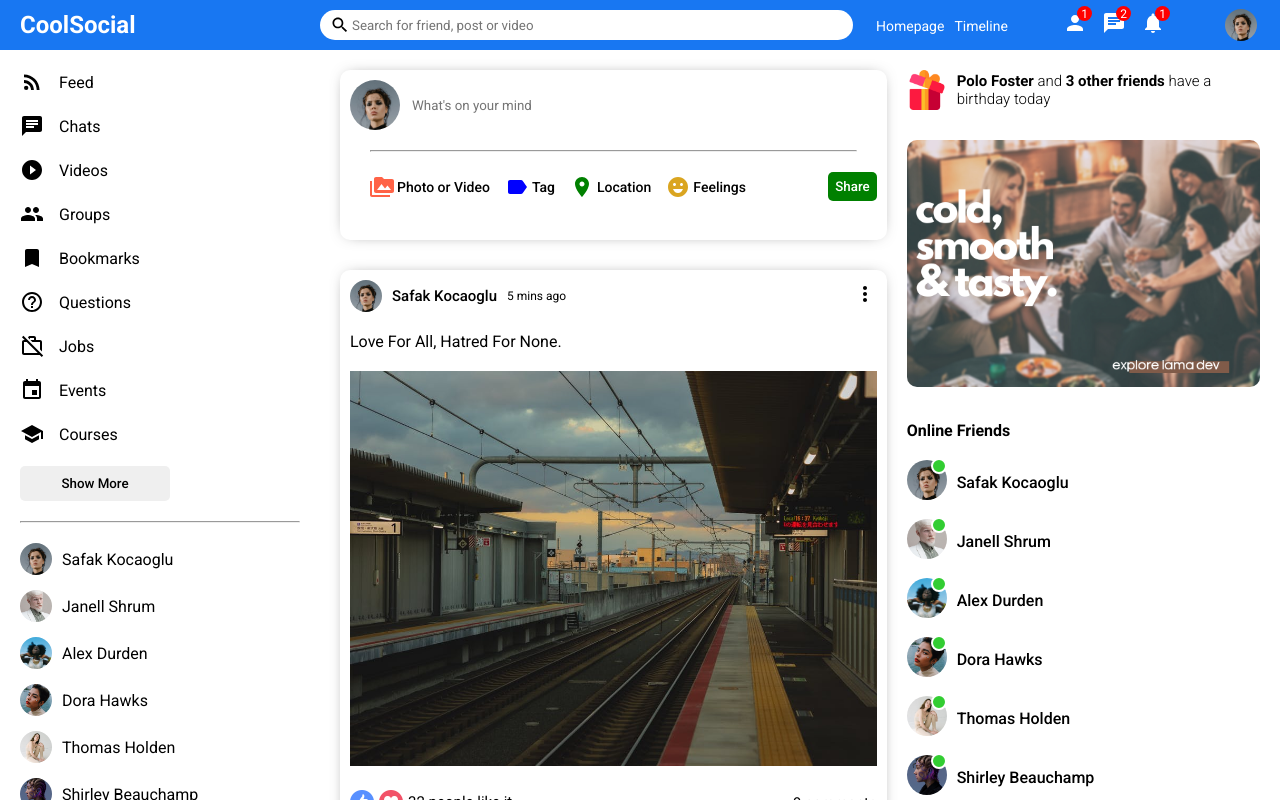
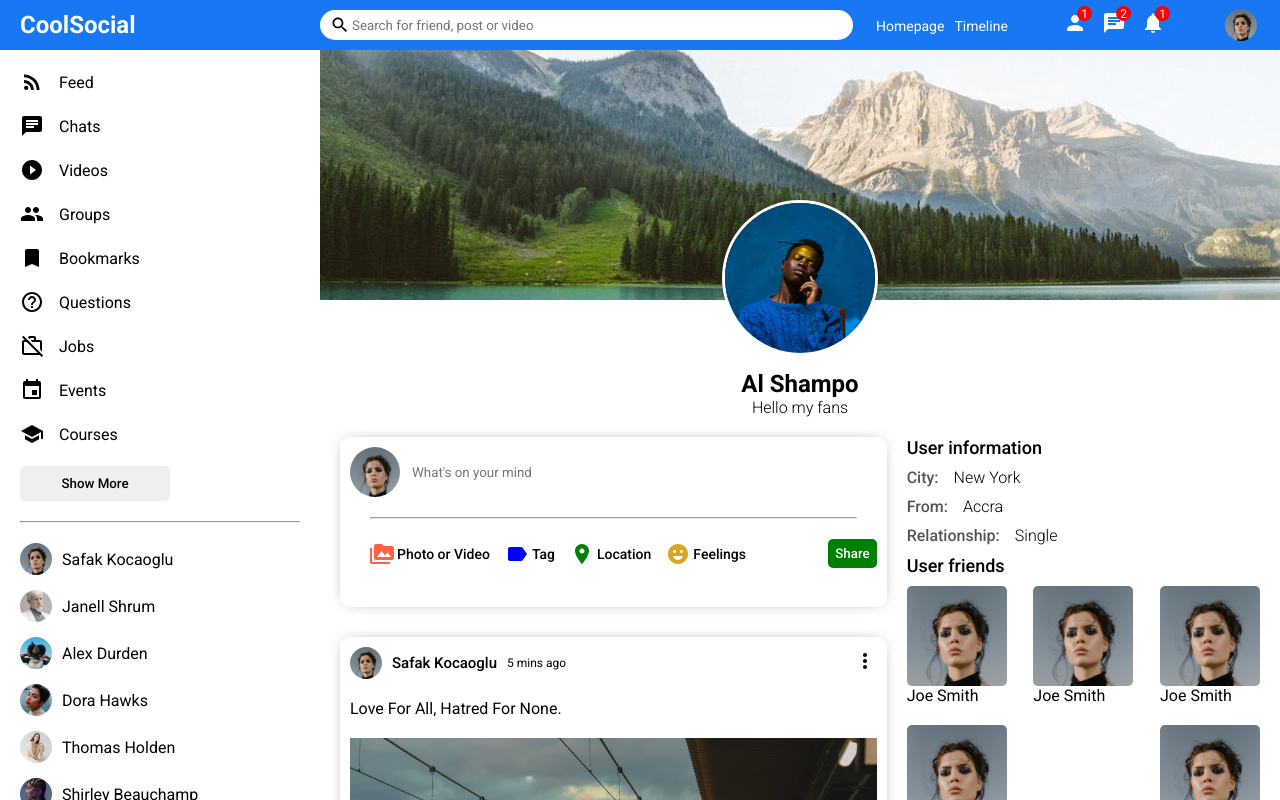
Before and after one commit to Midstackdev/mern-social, a React (Create React App) app in the folder client/: page / in a window 1280 px wide. Shown: the top 800 px of the page. Built offline with nearby package versions, Linux system fonts and the light colour scheme.

Commit message:
profile ui

```diff
--- a/client/src/App.js
+++ b/client/src/App.js
@@ -1,11 +1,12 @@
 import Home from "./pages/home/Home";
+import Profile from "./pages/profile/Profile";
 
 
 
 function App() {
   return (
     <div>
-      <Home />
+      <Profile />
     </div>
   );
 }
--- a/client/src/components/rightbar/Rightbar.jsx
+++ b/client/src/components/rightbar/Rightbar.jsx
@@ -3,10 +3,11 @@
 import { Users } from '../../dummyData'
 import Online from '../online/Online'
 
-export default function Rightbar() {
-    return (
-        <div className="rightbar">
-            <div className="rightbarWrapper">
+export default function Rightbar({ profile }) {
+
+    const HomeRightbar = () => {
+        return (
+            <>
                 <div className="birthdayContainer">
                     <img src="/assets/gift.png" alt="" className="birthdayImg"/>
                     <span className="birthdayText">
@@ -20,6 +21,56 @@
                         <Online key={user.id} user={user} />
                     ))}
                 </ul>
+            </>
+        )
+    }
+
+    const ProfileRightbar = () => (
+        <>
+            <h4 className="rightbarTitle">User information</h4>
+            <div className="rightbarInfo">
+                <div className="rightbarInfoItem">
+                    <span className="rightbarInfoKey">City:</span>
+                    <span className="rightbarInfoValue">New York</span>
+                </div>
+                <div className="rightbarInfoItem">
+                    <span className="rightbarInfoKey">From:</span>
+                    <span className="rightbarInfoValue">Accra</span>
+                </div>
+                <div className="rightbarInfoItem">
+                    <span className="rightbarInfoKey">Relationship:</span>
+                    <span className="rightbarInfoValue">Single</span>
+                </div>
+            </div>
+            <h4 className="rightbarTitle">User friends</h4>
+            <div className="rightbarFollowings">
+                <div className="rightbarFollowing">
+                    <img src="/assets/person/1.jpeg" alt="" className="rightbarFollowingImg"/>
+                    <span className="rightbarFollowingName">Joe Smith</span>
+                </div>
+                <div className="rightbarFollowing">
+                    <img src="/assets/person/1.jpeg" alt="" className="rightbarFollowingImg"/>
+                    <span className="rightbarFollowingName">Joe Smith</span>
+                </div>
+                <div className="rightbarFollowing">
+                    <img src="/assets/person/1.jpeg" alt="" className="rightbarFollowingImg"/>
+                    <span className="rightbarFollowingName">Joe Smith</span>
+                </div>
+                <div className="rightbarFollowing">
+                    <img src="/assets/person/1.jpeg" alt="" className="rightbarFollowingImg"/>
+                    <span className="rightbarFollowingName">Joe Smith</span>
+                </div>
+                <div className="rightbarFollowing">
+                    <img src="/assets/person/1.jpeg" alt="" className="rightbarFollowingImg"/>
+                    <span className="rightbarFollowingName">Joe Smith</span>
+                </div>
+            </div>
+        </>
+    )
+    return (
+        <div className="rightbar">
+            <div className="rightbarWrapper">
+                <ProfileRightbar />
             </div>
         </div>
     )
--- a/client/src/components/rightbar/rightbar.css
+++ b/client/src/components/rightbar/rightbar.css
@@ -37,3 +37,47 @@
     margin: 0;
     list-style: none;
 }
+
+.rightbarTitle {
+    font-size: 18px;
+    font-weight: 500;
+    margin-bottom: 10px;
+}
+
+.rightbarInfo {
+    margin-bottom: 10px;
+}
+
+.rightbarInfoItem {
+    margin-bottom: 10px;
+}
+
+.rightbarInfoKey {
+    font-weight: 500;
+    margin-right: 15px;
+    color: #555;
+}
+
+.rightbarInfoValue {
+    font-weight: 300;
+}
+
+.rightbarFollowings {
+    display: flex;
+    flex-wrap: wrap;
+    justify-content: space-between;
+}
+
+.rightbarFollowing {
+    display: flex;
+    flex-direction: column;
+    margin-bottom: 20px;
+    cursor: pointer;
+}
+
+.rightbarFollowingImg {
+    width: 100px;
+    height: 100px;
+    object-fit: cover;
+    border-radius: 5px;
+}
--- /dev/null
+++ b/client/src/pages/profile/Profile.jsx
@@ -0,0 +1,34 @@
+import React from 'react'
+import Sidebar from '../../components/sidebar/Sidebar'
+import Topbar from '../../components/topbar/Topbar'
+import Feed from '../../components/feed/Feed'
+import Rightbar from '../../components/rightbar/Rightbar'
+
+import './profile.css'
+
+export default function Profile() {
+    return (
+        <>
+            <Topbar />
+            <div className="profile">
+                <Sidebar />
+                <div className="profileRight">
+                    <div className="profileRightTop">
+                        <div className="profileCover">
+                            <img src="/assets/post/3.jpeg" alt="" className="profileCoverImg" />
+                            <img src="/assets/person/7.jpeg" alt="" className="profileUserImg" />
+                        </div>
+                        <div className="profileInfo">
+                            <h4 className="profileInfoName">Al Shampo</h4>
+                            <p className="profileInfoDesc">Hello my fans</p>
+                        </div>
+                    </div>
+                    <div className="profileRightBottom">
+                        <Feed />
+                        <Rightbar profile />
+                    </div>
+                </div>
+            </div>
+        </>
+    )
+}
--- /dev/null
+++ b/client/src/pages/profile/profile.css
@@ -0,0 +1,50 @@
+.profile {
+    display: flex;
+}
+
+.profileRight {
+    flex: 9;
+}
+
+.profileCover {
+    height: 320px;
+    position: relative;
+}
+
+.profileCoverImg {
+    width: 100%;
+    height: 250px;
+    object-fit: cover;
+}
+
+.profileUserImg {
+    width: 150px;
+    height: 150px;
+    border-radius: 50%;
+    object-fit: cover;
+    position: absolute;
+    left: 0;
+    right: 0;
+    margin: auto;
+    top: 150px;
+    border: 3px solid #fff;
+}
+
+.profileInfo {
+    display: flex;
+    flex-direction: column;
+    align-items: center;
+    justify-content: center;
+}
+
+.profileInfoName {
+    font-size: 24px;
+}
+
+.profileInfoDesc {
+    font-weight: 300;
+}
+
+.profileRightBottom {
+    display: flex;
+}
```
